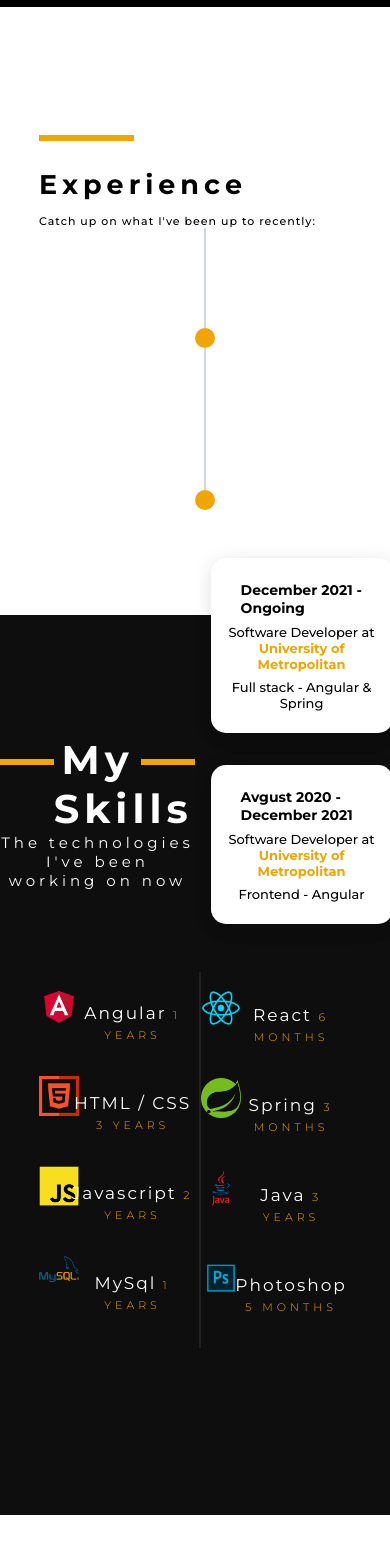
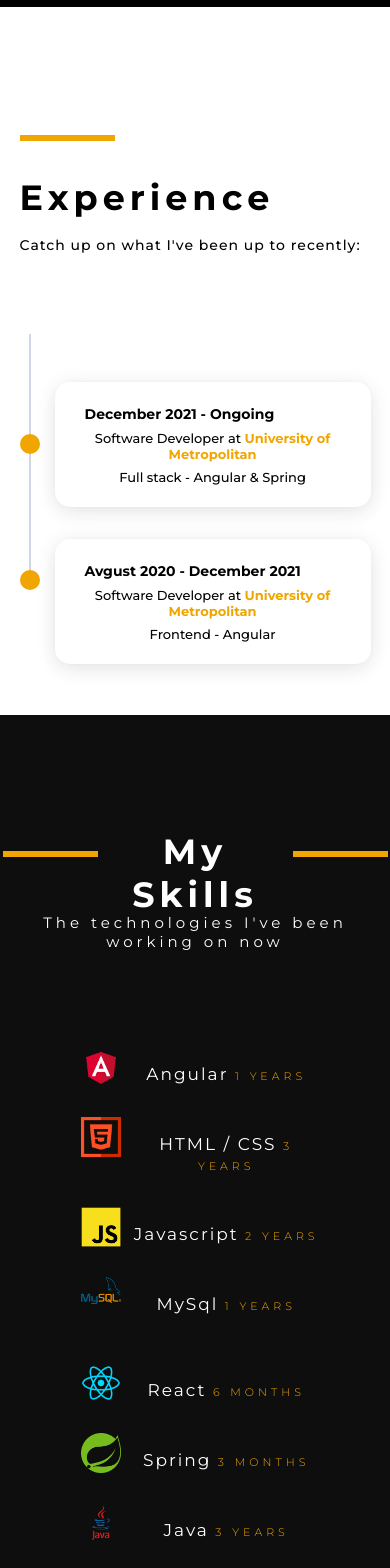
Before and after one commit to Uros998/portfolio, a React (Create React App) app: page /about in a window 390 px wide. Shown: the part 1120-2688 px from the top of the page. Built offline with nearby package versions, Linux system fonts and the light colour scheme.

Commit message:
Responsive for about page

```diff
--- a/src/pages/about-page/about-page.styles.scss
+++ b/src/pages/about-page/about-page.styles.scss
@@ -810,51 +810,39 @@
   .about-info {
 
     .about-info-container {
+      width: 90%;
 
       .info-experience {
-        height: 400px;
+        width: 100%;
+        height: 500px;
 
         .experience-title {
-          padding-left: 0;
+          display: block;
+          width: 100%;
+          margin-bottom: 5em;
 
           h2 {
-            font-size: 27px;
+            font-size: 35px;
           }
 
           p {
-            font-size: 11px;
+            font-size: 14px;
           }
         }
 
         .experience-cards {
+          display: block;
+          width: 100%;
 
           .lines {
-            .dot {
-              width: 20px;
-              height: 20px;
-            }
-
-            .end-line {
-              margin-left: 9px;
-            }
-
             .line {
-              margin-left: 9px;
+              height: 116px;
             }
           }
 
           .e-cards {
-
             .e-card {
-              min-width: 150px;
-
-              h1 {
-                font-size: 14px;
-              }
-
-              p {
-                font-size: 13px;
-              }
+              min-width: 230px;
             }
           }
         }
@@ -869,28 +857,29 @@
         .skills-title {
 
           h2 {
-            font-size: 40px;
-            width: 45%;
+            font-size: 35px;
+            width: 50%;
           }
 
           .accent-1 {
-            margin: 4em 0;
+            margin: 3.5em 0;
           }
 
         }
 
-
         .skiills-sub-title {
 
-
           p {
-            font-size: 15px;
+            padding: 0 1em;
           }
         }
 
         .skills {
 
           .skill-left {
+            display: block;
+            width: 100%;
+
             .skill {
               .skill-img {
                 width: 20%;
@@ -901,7 +890,7 @@
               }
 
               .skill-title {
-                width: 80%;
+                width: 60%;
 
                 h3 {
                   font-size: 17px;
@@ -912,6 +901,9 @@
           }
 
           .skill-right {
+            display: block;
+            width: 100%;
+            border-left: none;
 
             .skill {
 
@@ -924,7 +916,7 @@
               }
 
               .skill-title {
-                width: 80%;
+                width: 60%;
 
                 h3 {
                   font-size: 17px;
```
